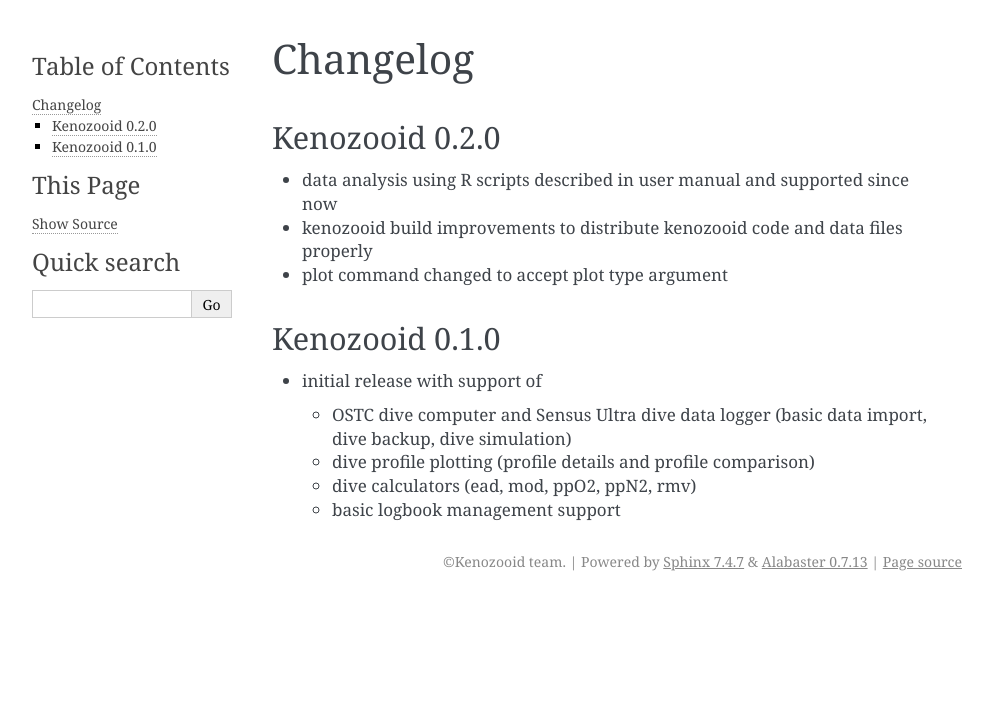
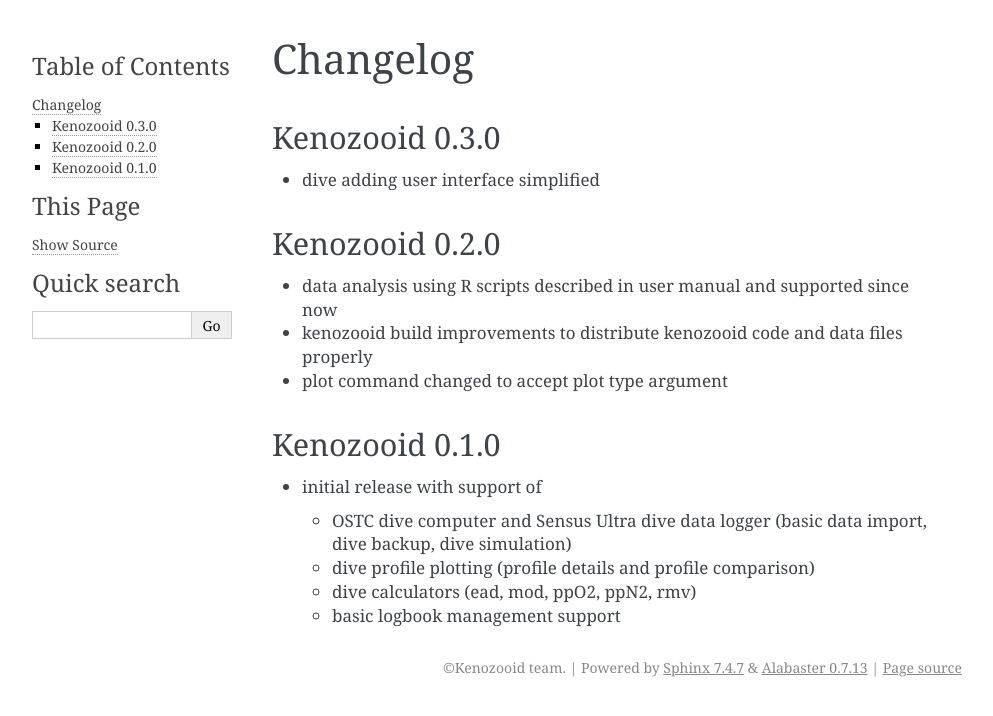
Before and after one commit to gitGNU/gnu_kenozooid, a Sphinx documentation site: the page built from doc/user/changelog.rst, in a window 1280 px wide. Shown: the top 716 px of the page, without its empty margins (148-1141 px from the left). Built offline with Sphinx 7.4.7, drawn with Linux system fonts in a browser that asks for light colours.

Commit message:
- updated changelog in user manual

```diff
--- a/doc/user/changelog.rst
+++ b/doc/user/changelog.rst
@@ -1,5 +1,10 @@
 Changelog
 =========
+
+Kenozooid 0.3.0
+---------------
+
+- dive adding user interface simplified
 
 Kenozooid 0.2.0
 ---------------
```
